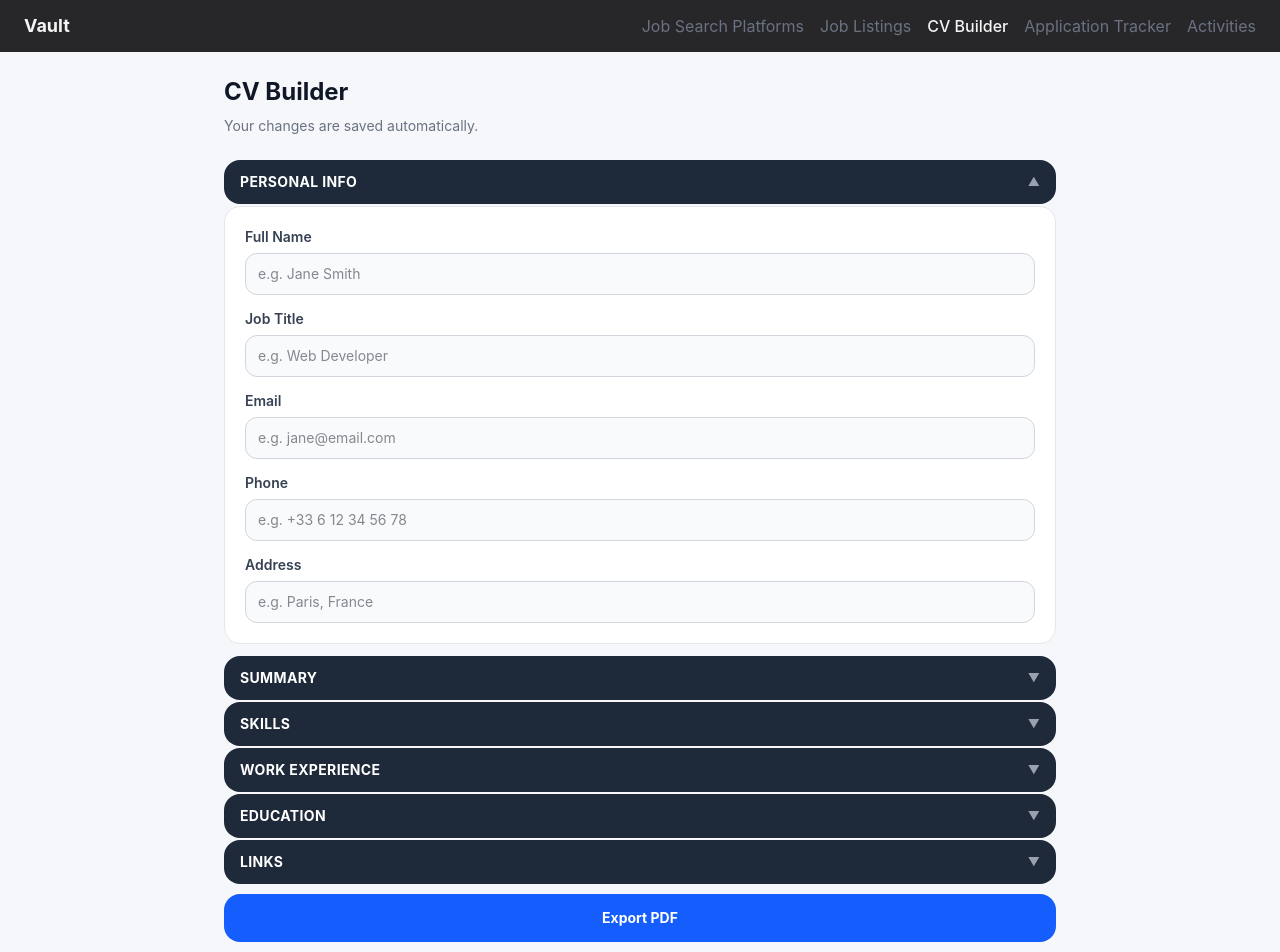
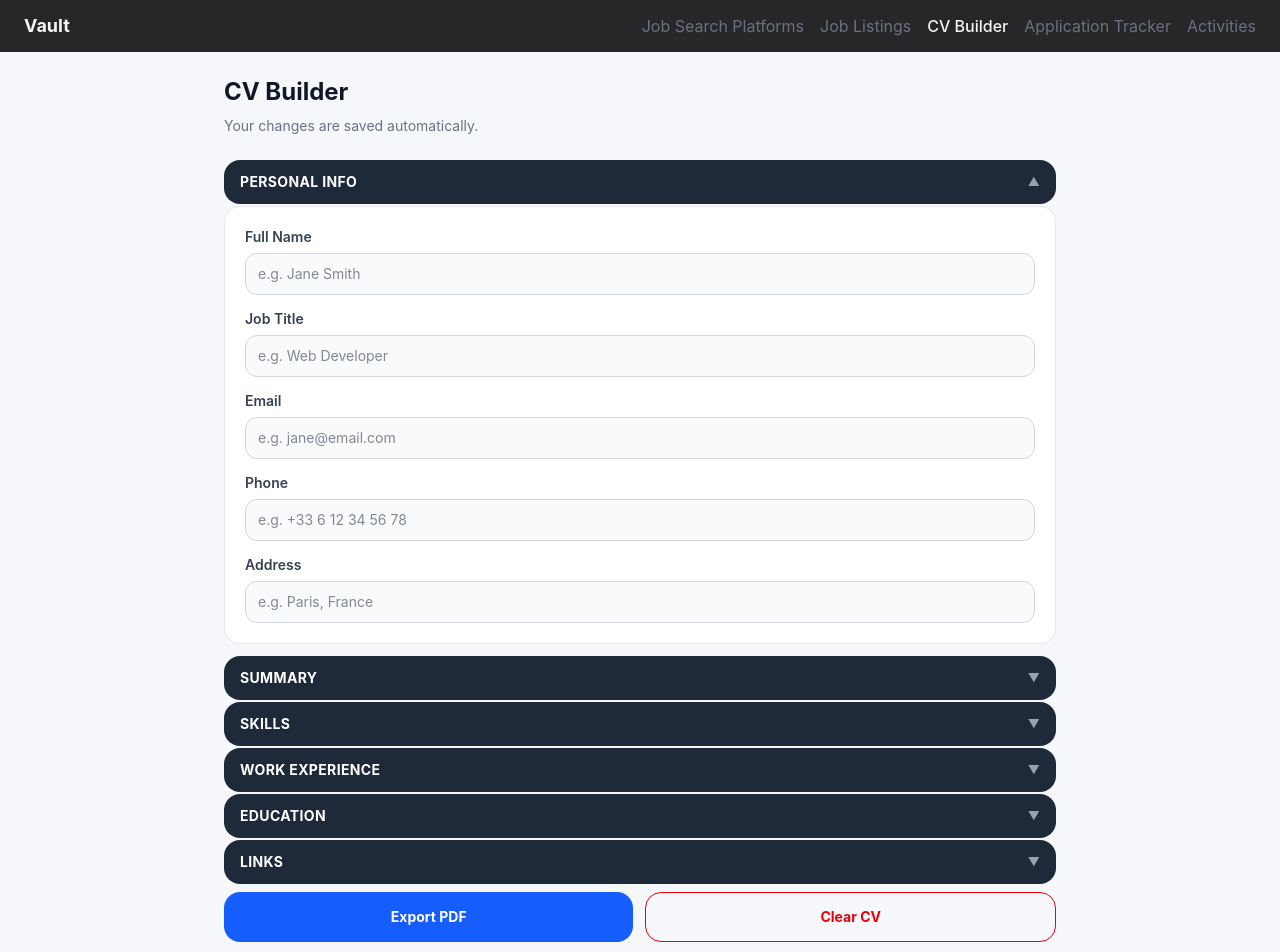
Before and after one commit to Dimterion/vault, a React (Vite) app: page /cv-builder in a window 1280 px wide. Shown: the top 952 px of the page. Built offline with nearby package versions, Linux system fonts and the light colour scheme.

Commit message:
add clear cv functionality

```diff
--- a/src/pages/cvBuilder.tsx
+++ b/src/pages/cvBuilder.tsx
@@ -154,6 +154,32 @@ export default function CvBuilderPage() {
     updateCv({
       links: cv.links.filter((link) => link.id !== id),
     });
+  }
+
+  function clearCv() {
+    const confirmed = window.confirm(
+      "Are you sure you want to clear your CV? All fields, experience, education, and links will be removed. This cannot be undone.",
+    );
+
+    if (!confirmed) return;
+
+    if (saveTimeout.current) {
+      clearTimeout(saveTimeout.current);
+      saveTimeout.current = null;
+    }
+
+    setCv(EMPTY_CV);
+
+    setExpanded({
+      personal: true,
+      summary: false,
+      skills: false,
+      experience: false,
+      education: false,
+      links: false,
+    });
+
+    saveCv(EMPTY_CV);
   }
 
   if (loading) {
@@ -470,13 +496,23 @@ export default function CvBuilderPage() {
           </div>
         )}
 
+        <div className="mt-2 flex flex-col gap-3 sm:flex-row">
           <button
             type="button"
             onClick={() => exportCvPdf(cv)}
-          className="mt-2 w-full cursor-pointer rounded-2xl bg-blue-600 px-5 py-3.5 text-sm font-bold text-white transition hover:bg-blue-700"
+            className="w-full cursor-pointer rounded-2xl bg-blue-600 px-5 py-3.5 text-sm font-bold text-white transition hover:bg-blue-700"
           >
             Export PDF
           </button>
+
+          <button
+            type="button"
+            onClick={clearCv}
+            className="w-full cursor-pointer rounded-2xl border border-red-600 px-5 py-3.5 text-sm font-bold text-red-600 transition hover:bg-red-50"
+          >
+            Clear CV
+          </button>
+        </div>
       </div>
     </div>
   );
```
Lines whose indentation alone changed are shown as unchanged.
